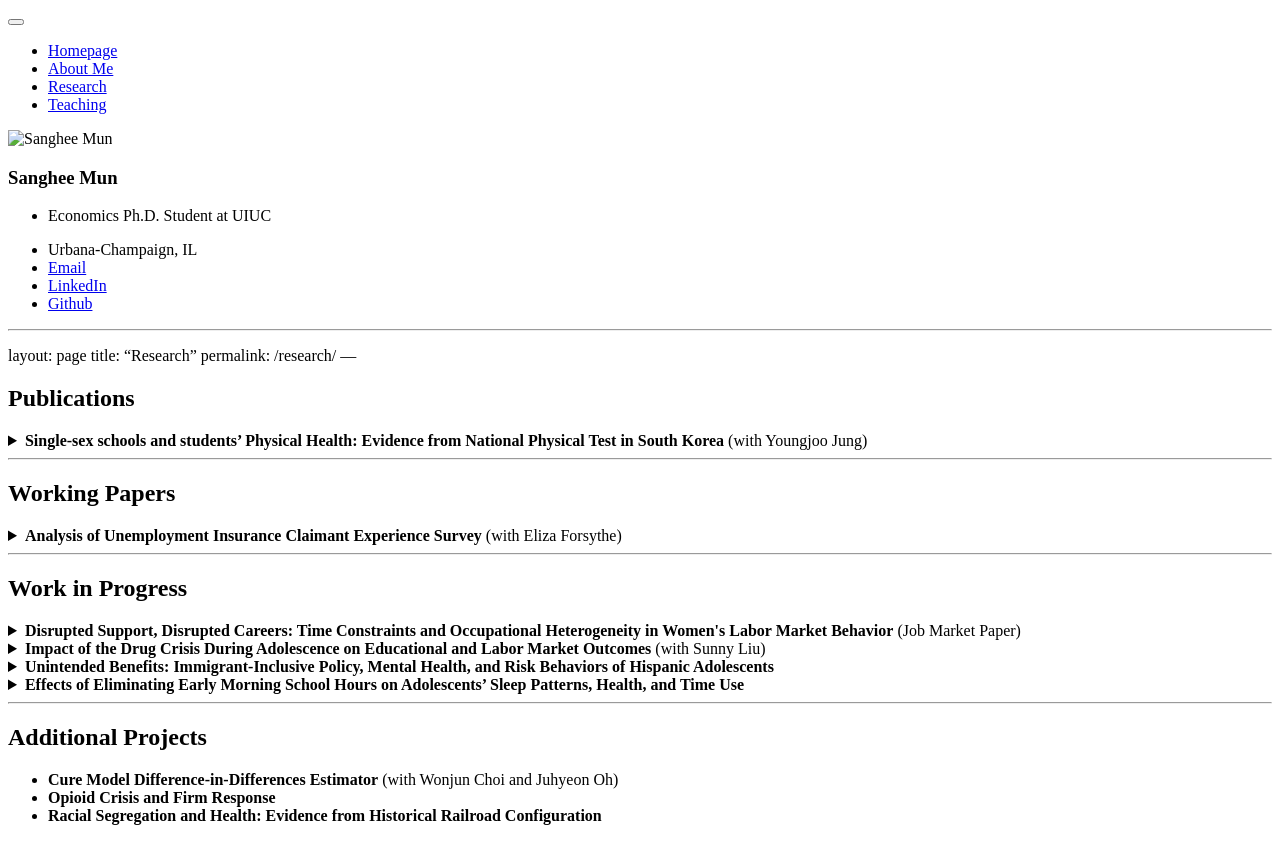
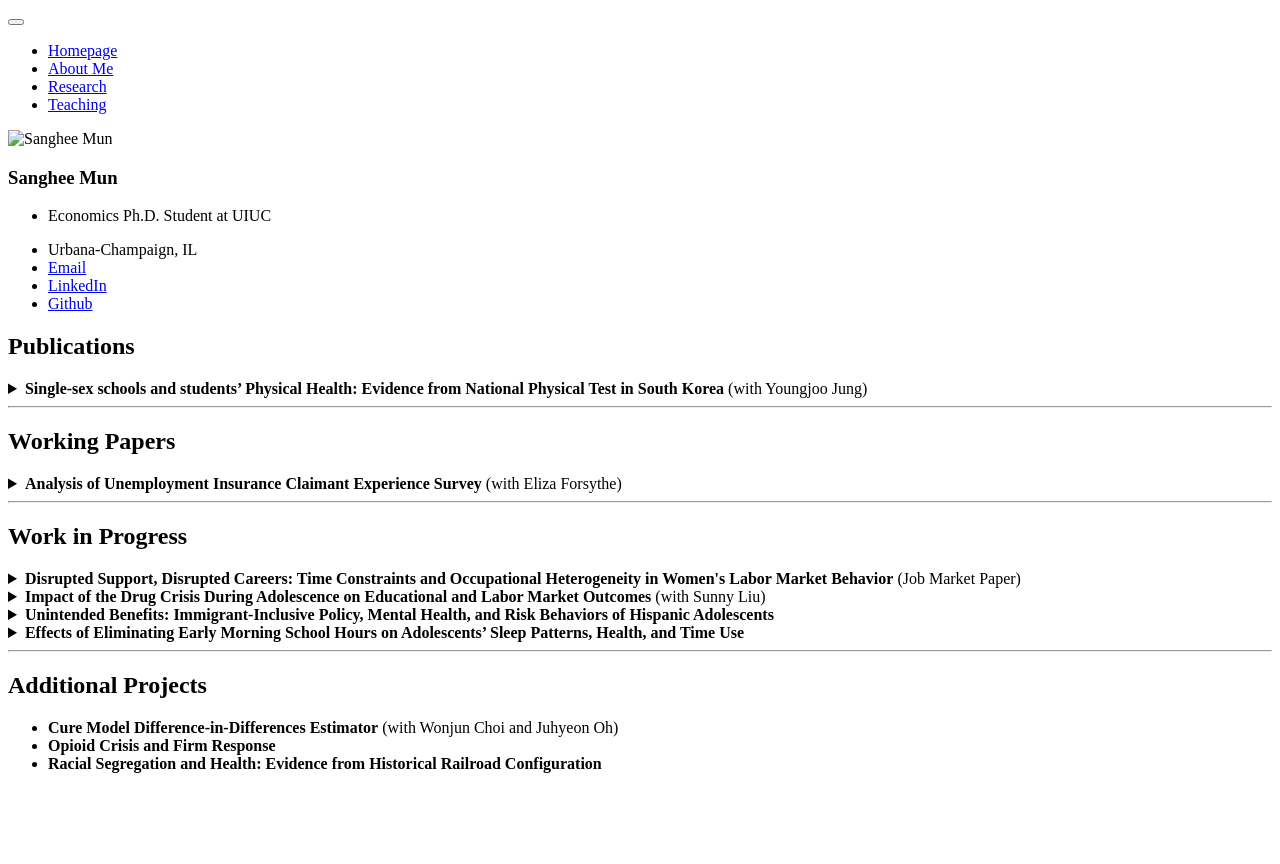
Before and after one commit to sanghee727/sanghee727.github.io, a Jekyll site: the page built from _pages/research.md, in a window 1280 px wide. Shown: the top 864 px of the page. Built offline with Jekyll 4.4.1, drawn with Linux system fonts in a browser that asks for light colours; our own code applies the rules of GitHub Pages for plain Markdown files.

Commit message:
Fix Research tab permalink

```diff
--- a/_pages/research.md
+++ b/_pages/research.md
@@ -1,8 +1,11 @@
- ---
-layout: page
+---
+layout: default
 title: "Research"
 permalink: /research/
+author_profile: true
 ---
+
+
 
 ## Publications
 
```
